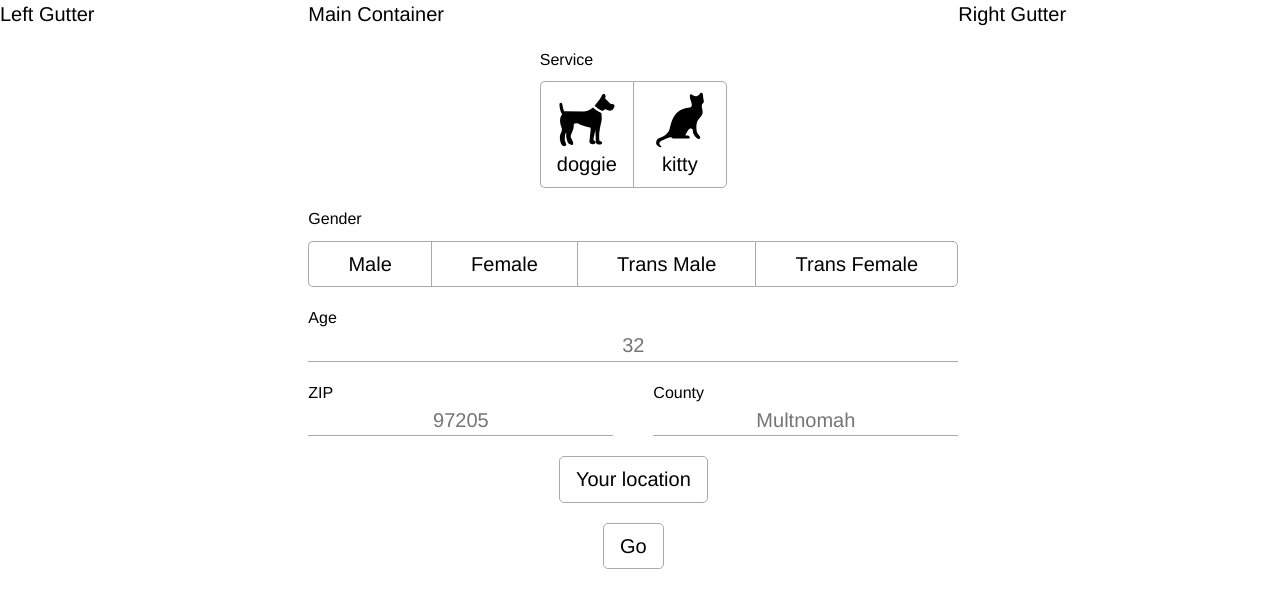
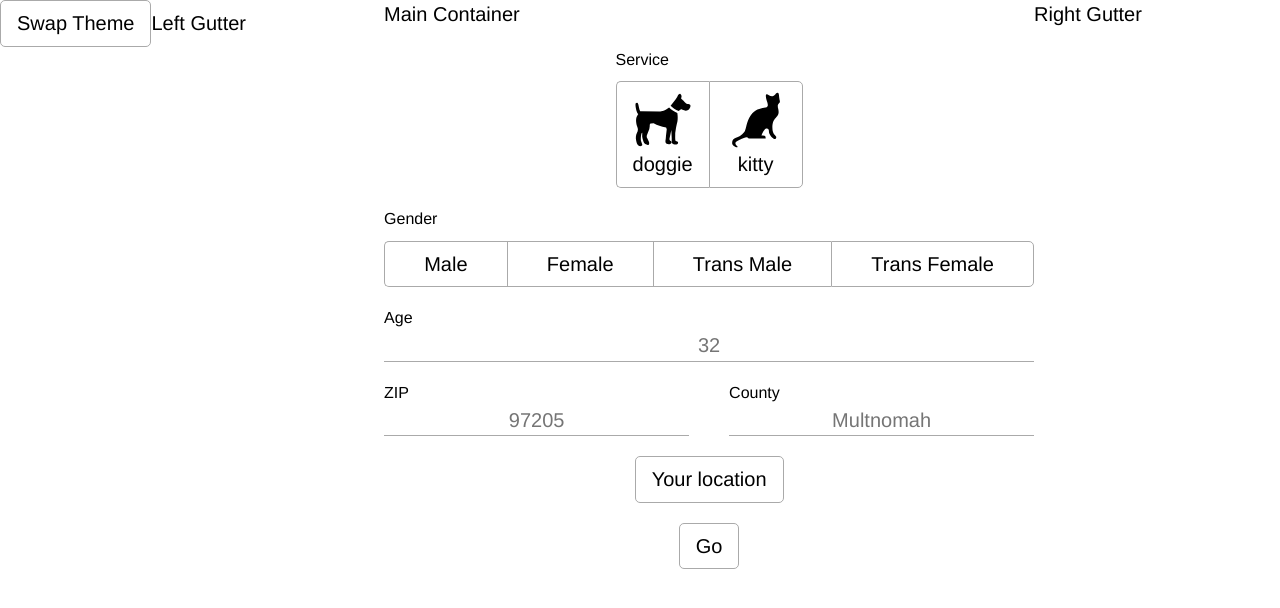
Before and after one commit to pvahanian/shelter-project, a React (Create React App) app: page / in a window 1280 px wide. Shown: the top 608 px of the page. Built offline with nearby package versions, Linux system fonts and the light colour scheme; no server answers.

Commit message:
Add theme swap button

```diff
--- a/src/App.js
+++ b/src/App.js
@@ -30,18 +30,24 @@ const APIKey = process.env.REACT_APP_211_API_KEY
 const API = new APIWrapper(APIKey)
 
 class App extends React.Component {
-  themeColor = 'light'
 
   state = {
+    themeColor: 'light',
     sessionID: null,
     categories: []
   }
 
   render() {
     return (
-      <ThemeContext.Provider value={this.themeColor}>
-        <div className={'app ' + this.themeColor }>
+      <ThemeContext.Provider value={this.state.themeColor}>
+        <div className={'app ' + this.state.themeColor }>
           <div id='left-gutter-container'>
+            <button onClick={e => this.setState({
+              themeColor: this.state.themeColor === 'light' ? 'dark' : 'light'
+            })}>
+              Swap Theme
+            </button>
+
             Left Gutter
           </div>
 
--- a/src/Assets/ExclusiveOption.scss
+++ b/src/Assets/ExclusiveOption.scss
@@ -17,6 +17,8 @@
   border-radius: 0;
   border: 1px solid $dark-border-color;
   border-right: 0;
+
+  transition: background-color 0.2s;
 
   img {
     width: 60px;
@@ -57,7 +59,6 @@
 
 button {
   background-color: inherit;
-  transition: background-color 0.2s;
   cursor: pointer;
 
   font-size: inherit;
```
